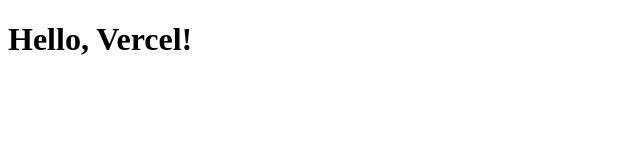
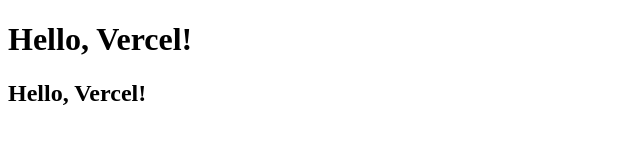
Before and after one commit to JoseMiguel514/Pruebas_Vercel, a plain HTML site: page index.html in a window 1280 px wide. Shown: the whole page, without its empty margins (0-640 px from the left). Drawn offline with Linux system fonts and the light colour scheme.

Commit message:
cambios stagin

```diff
--- a/index.html
+++ b/index.html
@@ -7,5 +7,6 @@
 </head>
 <body>
     <h1>Hello, Vercel!</h1>
+     <h2>Hello, Vercel!</h2>
 </body>
 </html>
```
